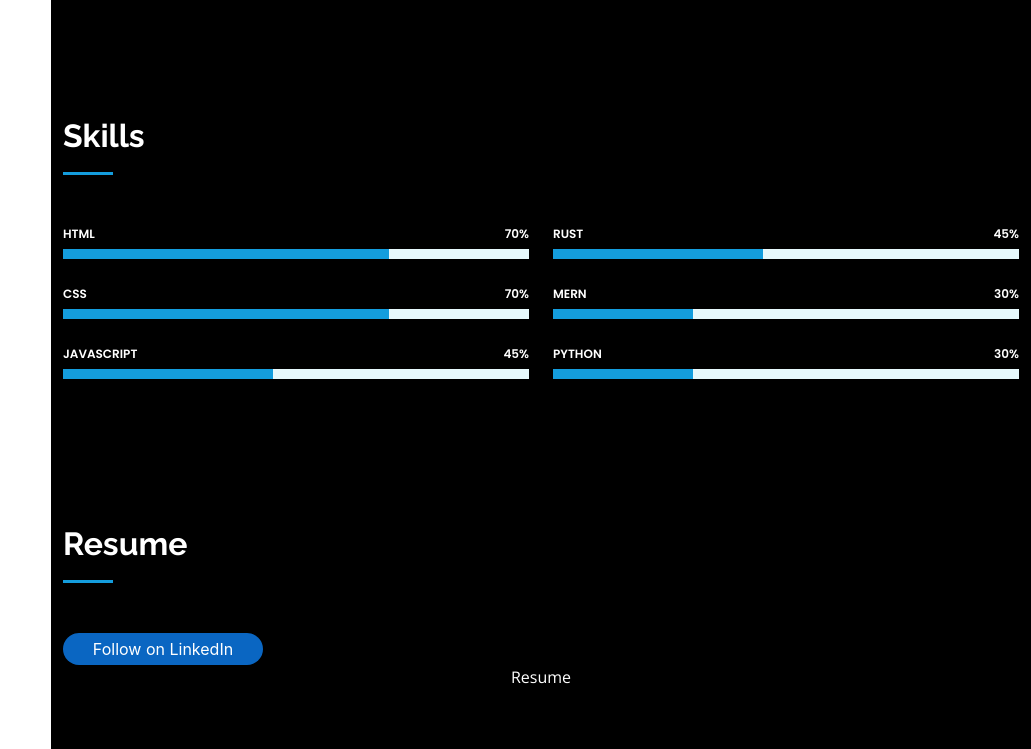
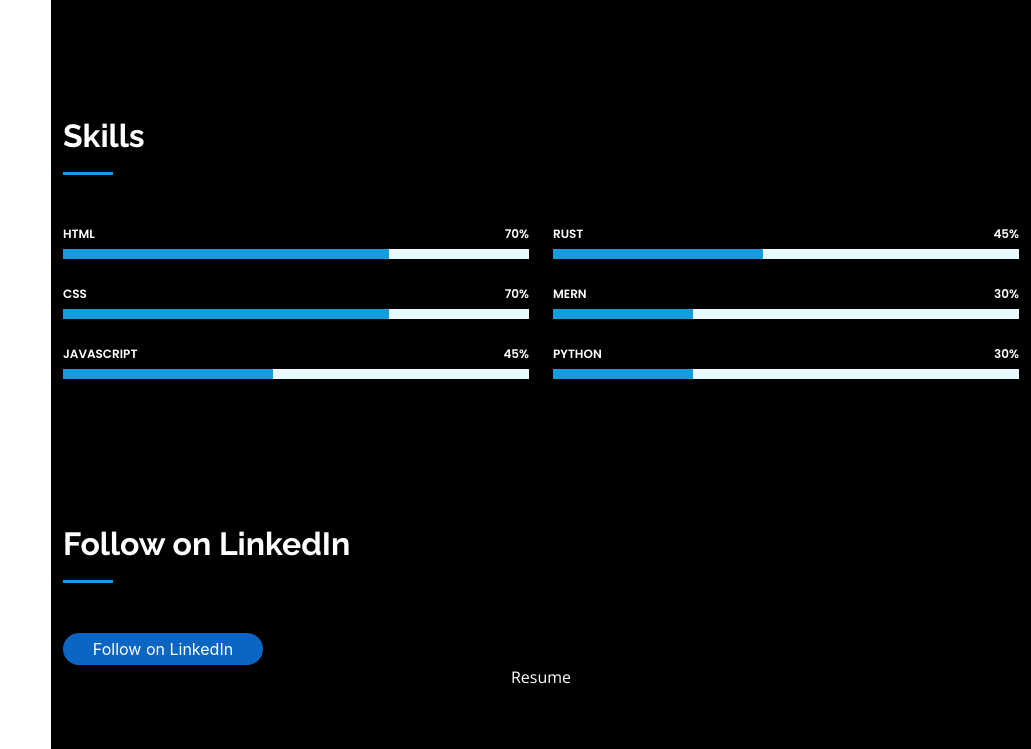
Before and after one commit to tripur3121/Tripur, a plain HTML site: page index.html in a window 1280 px wide. Shown: the part 1399-2148 px from the top of the page, without its empty margins (249-1280 px from the left). Drawn offline with nearby package versions, Linux system fonts and the light colour scheme.

Commit message:
Update index.html

```diff
--- a/index.html
+++ b/index.html
@@ -186,11 +186,11 @@
       <div class="container">
 
         <div class="section-title">
-        <h2>Resume</h2>
+        <h2>Follow on LinkedIn</h2>
       </div>
       <div class="text-center">
 
-      <a class="libutton" href="https://www.linkedin.com/comm/mynetwork/discovery-see-all?usecase=PEOPLE_FOLLOWS&followMember=tripurjoshi" target="_blank">Follow on LinkedIn</a>
+      <a class="libutton" href="https://www.linkedin.com/in/tripurjoshi/" target="_blank">Follow on LinkedIn</a>
 
         <span></span>
         <span></span>
```
